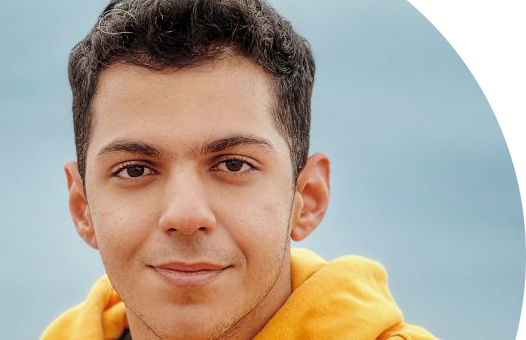
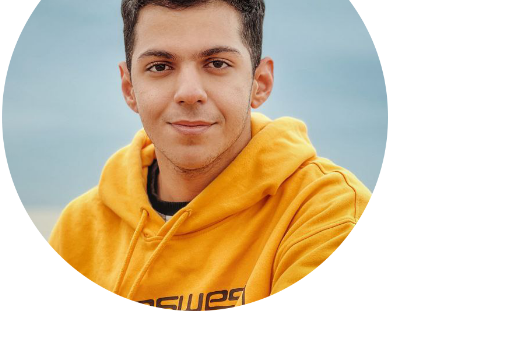
Before and after one commit to TheCodePenguin/TheCodePenguin.github.io, a plain HTML site: page index.html in a window 390 px wide. Shown: the part 254-594 px from the top of the page, 526 px wide, since content can reach past the window. Drawn offline with Linux system fonts and the light colour scheme.

Commit message:
img correction

```diff
--- a/mediaqueries.css
+++ b/mediaqueries.css
@@ -48,7 +48,7 @@ the desktop nav will disappear*/
     }
 
 }
-@media screen and (max-width:850px){
+@media screen and (max-width:750px){
     #contanct,footer{
         height: 40vh;
 
@@ -96,10 +96,9 @@ the desktop nav will disappear*/
         text-align: center;
     }
     .section__pic-container{
-        width: auto;
+        width: 90%;
         height: 46vh;
         justify-content: center;
-        height: auto;
     }
     .section__text__p2{
         font-size: 1.25rem;
```
